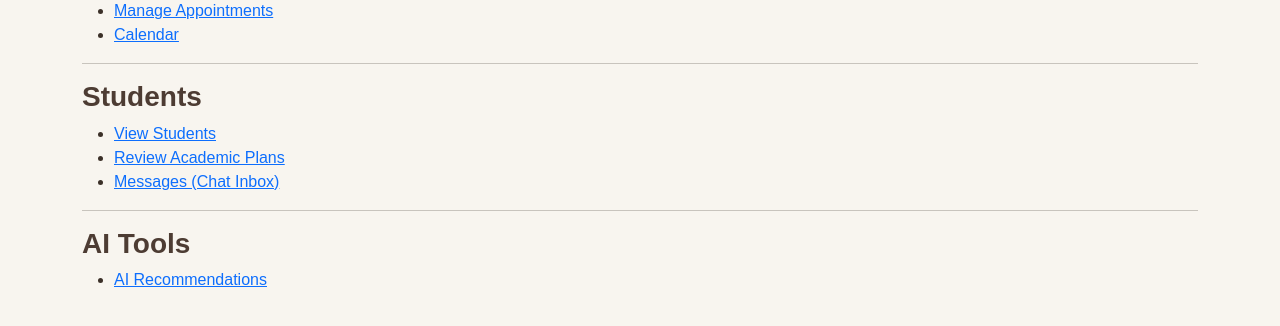
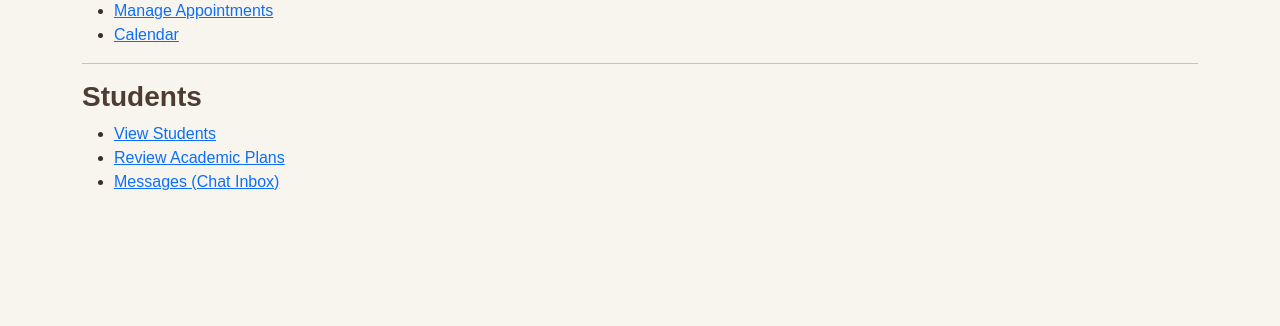
Before and after one commit to abdulrazaqebrahim25-oss/Uni-Conslatant, a Django app: template accounts/templates/dashboard/advisor_dashboard.html in a window 1280 px wide. Shown: the part 279-605 px from the top of the page. Run offline with Django 5.2, Linux system fonts and the light colour scheme; the template is opened without the code that fills it, so the values that code supplies are empty.

Commit message:
remove some pages from advisor dash

```diff
--- a/accounts/templates/dashboard/advisor_dashboard.html
+++ b/accounts/templates/dashboard/advisor_dashboard.html
@@ -54,9 +54,9 @@
 
 </ul>
 
-<hr>
+{% comment %} <hr> {% endcomment %}
 
-<h3>AI Tools</h3>
+{% comment %} <h3>AI Tools</h3>
 
 <ul>
 
@@ -66,6 +66,6 @@
         </a>
     </li>
 
-</ul>
+</ul> {% endcomment %}
 
 {% endblock %}
```
